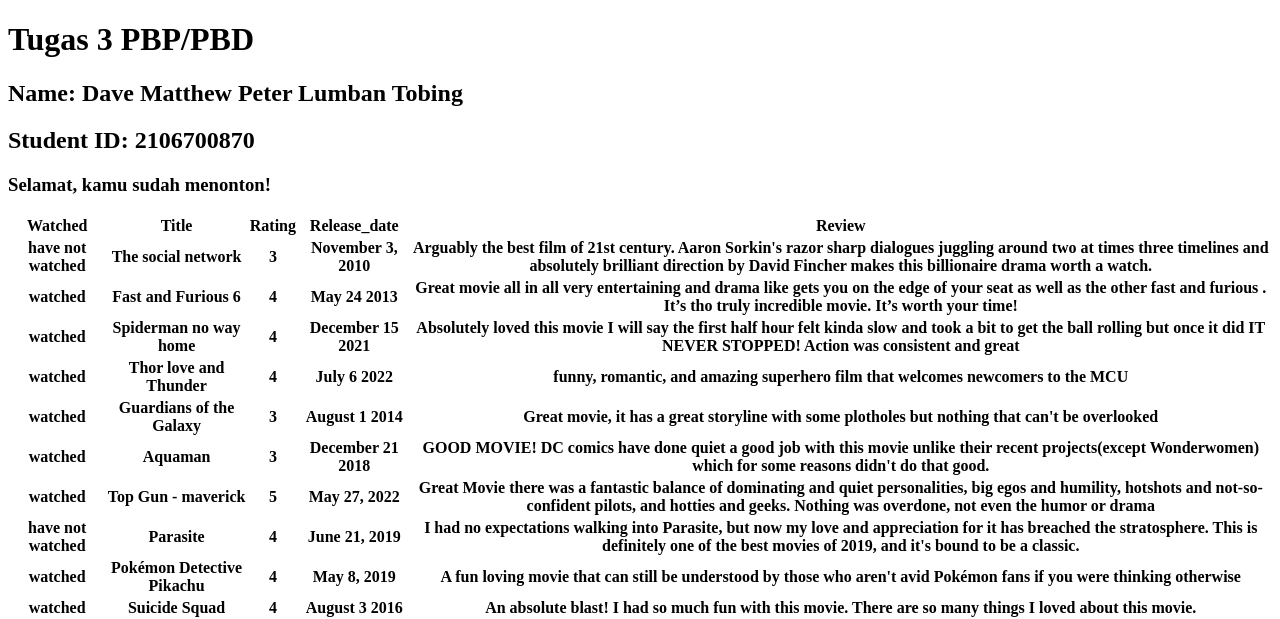
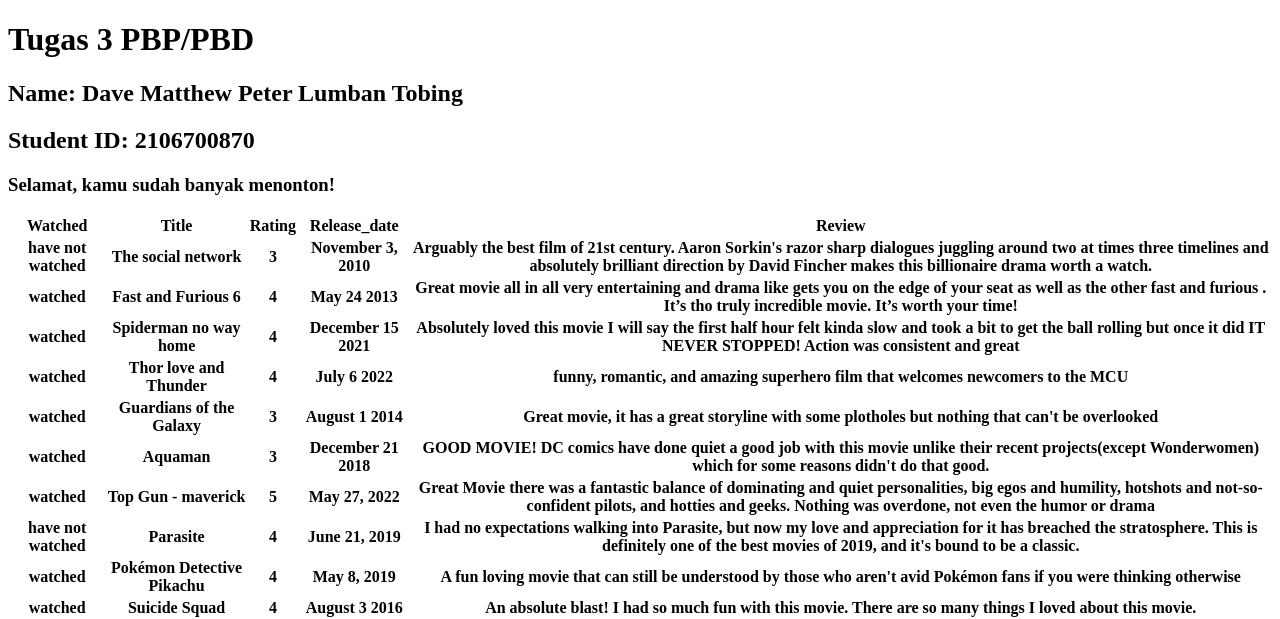
Before and after one commit to DaveTobing/Tugas2, a Django app: page /mywatchlist/html/ in a window 1280 px wide. Shown: the top 619 px of the page. Run offline with Django 4.2, Linux system fonts and the light colour scheme; data comes from the database, SQL or seed files in the repository; lists and menus that the app fills with data are empty.

Commit message:
change template

```diff
--- a/mywatchlist/templates/mywatchlist.html
+++ b/mywatchlist/templates/mywatchlist.html
@@ -10,7 +10,7 @@
   <h2>Student ID: {{NPM}}</h2>
 
   {% if watchlist %}
-  <h3>Selamat, kamu sudah menonton!</h3>
+  <h3>Selamat, kamu sudah banyak menonton!</h3>
 
   {% else %}
   <h3>Wah kamu sedikit menonton</h3>
```
